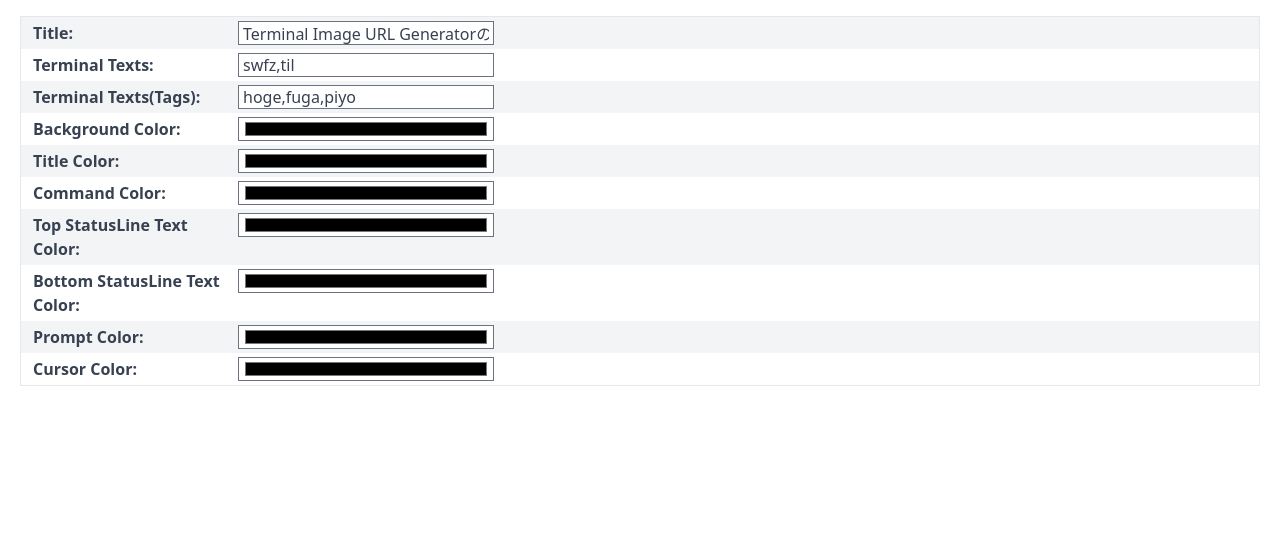
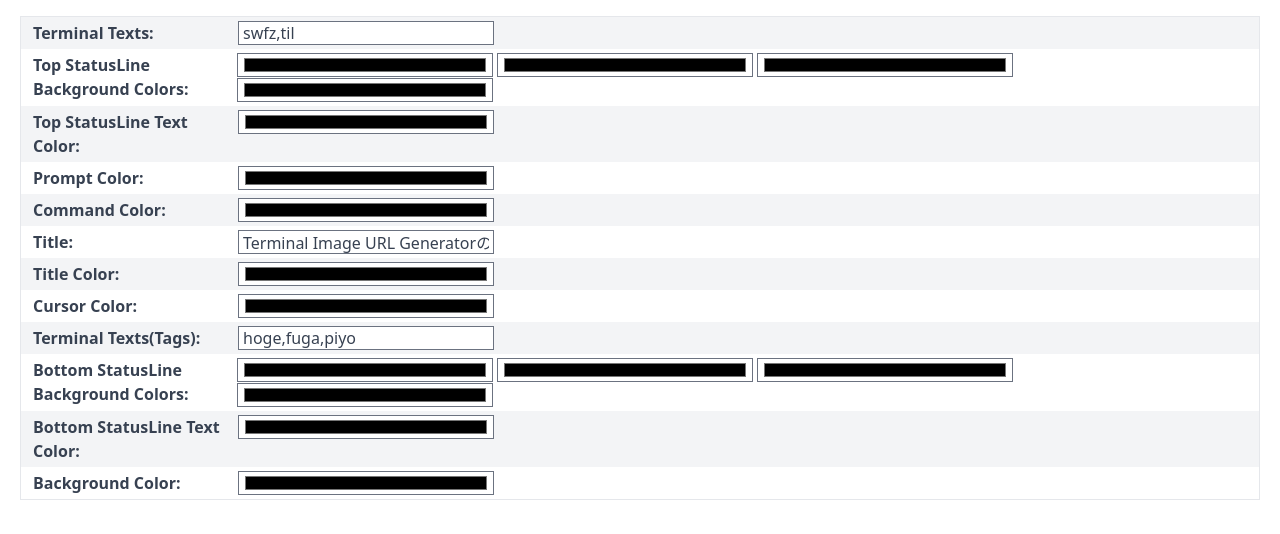
Before and after one commit to swfz/deno-terminal-image, a plain HTML site: page static/index.html in a window 1280 px wide. Shown: the part 60-594 px from the top of the page. Drawn offline with nearby package versions, Linux system fonts and the light colour scheme; a script that the page names is missing.

Commit message:
feat: all color is ready

```diff
--- a/static/index.html
+++ b/static/index.html
@@ -16,7 +16,15 @@
         document.getElementById('title').value = 'Terminal Image URL Generatorの開発中';
         document.getElementById('bg_color').value = defaultTheme.bgColor;
         document.getElementById('top_color').value = defaultTheme.topColor;
+        document.getElementById('top_color1').value = defaultTheme.topColors[0];
+        document.getElementById('top_color2').value = defaultTheme.topColors[1];
+        document.getElementById('top_color3').value = defaultTheme.topColors[2];
+        document.getElementById('top_color4').value = defaultTheme.topColors[3];
         document.getElementById('bottom_color').value = defaultTheme.bottomColor;
+        document.getElementById('bottom_color1').value = defaultTheme.bottomColors[0];
+        document.getElementById('bottom_color2').value = defaultTheme.bottomColors[1];
+        document.getElementById('bottom_color3').value = defaultTheme.bottomColors[2];
+        document.getElementById('bottom_color4').value = defaultTheme.bottomColors[3];
         document.getElementById('title_color').value = defaultTheme.titleColor;
         document.getElementById('command_color').value = defaultTheme.commandColor;
         document.getElementById('prompt_color').value = defaultTheme.promptColor;
@@ -30,7 +38,15 @@
 
         const titleColor = document.querySelector('#title_color').value;
         const topColor = document.querySelector('#top_color').value;
+        const topColor1 = document.querySelector('#top_color1').value;
+        const topColor2 = document.querySelector('#top_color2').value;
+        const topColor3 = document.querySelector('#top_color3').value;
+        const topColor4 = document.querySelector('#top_color4').value;
         const bottomColor = document.querySelector('#bottom_color').value;
+        const bottomColor1 = document.querySelector('#bottom_color1').value;
+        const bottomColor2 = document.querySelector('#bottom_color2').value;
+        const bottomColor3 = document.querySelector('#bottom_color3').value;
+        const bottomColor4 = document.querySelector('#bottom_color4').value;
         const commandColor = document.querySelector('#command_color').value;
         const promptColor = document.querySelector('#prompt_color').value;
         const cursorColor = document.querySelector('#cursor_color').value;
@@ -39,8 +55,8 @@
         const tags = document.querySelector('#tags').value.split(',');
         const title = document.querySelector('#title').value;
 
-        const topColors = defaultTheme.topColors;
-        const bottomColors = defaultTheme.bottomColors;
+        const topColors = [topColor1, topColor2, topColor3, topColor4];
+        const bottomColors = [bottomColor1, bottomColor2, bottomColor3, bottomColor4];
 
         renderBackground(ctx, bgColor, canvas.width, canvas.height);
         renderTopStatusLine(ctx, texts, topColors, topColor);
@@ -61,6 +77,107 @@
     <div class="border m-5">
       <div class="flex flex-col space-y-1 odd:bg-gray-100">
         <div class="flex flex-row p-1">
+          <label class="ml-2 basis-1/6 font-bold text-gray-700" for="texts">
+            Terminal Texts:
+          </label>
+          <span class="basis-2/6">
+            <input
+              class="block h-6 w-64 appearance-none border border-gray-500 bg-white px-1 py-0 leading-none text-gray-700 focus:outline-none"
+              onChange="render()"
+              type="text"
+              placeholder="texts"
+              id="texts"
+            />
+          </span>
+        </div>
+      </div>
+      <div class="flex flex-col space-y-1 odd:bg-gray-100">
+        <div class="flex flex-row p-1">
+          <label class="ml-2 basis-1/6 font-bold text-gray-700">
+            Top StatusLine Background Colors:
+          </label>
+          <span class="basis-5/6">
+            <input
+              class="h-6 w-64 appearance-none border border-gray-500 bg-white px-1 py-0 leading-none text-gray-700 focus:outline-none"
+              onChange="render()"
+              type="color"
+              placeholder="top_color1"
+              id="top_color1"
+            />
+            <input
+              class="h-6 w-64 appearance-none border border-gray-500 bg-white px-1 py-0 leading-none text-gray-700 focus:outline-none"
+              onChange="render()"
+              type="color"
+              placeholder="top_color2"
+              id="top_color2"
+            />
+            <input
+              class="h-6 w-64 appearance-none border border-gray-500 bg-white px-1 py-0 leading-none text-gray-700 focus:outline-none"
+              onChange="render()"
+              type="color"
+              placeholder="top_color3"
+              id="top_color3"
+            />
+            <input
+              class="h-6 w-64 appearance-none border border-gray-500 bg-white px-1 py-0 leading-none text-gray-700 focus:outline-none"
+              onChange="render()"
+              type="color"
+              placeholder="top_color4"
+              id="top_color4"
+            />
+          </span>
+        </div>
+      </div>
+      <div class="flex flex-col space-y-1 odd:bg-gray-100">
+        <div class="flex flex-row p-1">
+          <label class="ml-2 basis-1/6 font-bold text-gray-700" for="top_color">
+            Top StatusLine Text Color:
+          </label>
+          <span class="basis-2/6">
+            <input
+              class="block h-6 w-64 appearance-none border border-gray-500 bg-white px-1 py-0 leading-none text-gray-700 focus:outline-none"
+              onChange="render()"
+              type="color"
+              placeholder="top_color"
+              id="top_color"
+            />
+          </span>
+        </div>
+      </div>
+      <div class="flex flex-col space-y-1 odd:bg-gray-100">
+        <div class="flex flex-row p-1">
+          <label class="ml-2 basis-1/6 font-bold text-gray-700" for="prompt_color">
+            Prompt Color:
+          </label>
+          <span class="basis-2/6">
+            <input
+              class="block h-6 w-64 appearance-none border border-gray-500 bg-white px-1 py-0 leading-none text-gray-700 focus:outline-none"
+              onChange="render()"
+              type="color"
+              placeholder="prompt_color"
+              id="prompt_color"
+            />
+          </span>
+        </div>
+      </div>
+      <div class="flex flex-col space-y-1 odd:bg-gray-100">
+        <div class="flex flex-row p-1">
+          <label class="ml-2 basis-1/6 font-bold text-gray-700" for="command_color">
+            Command Color:
+          </label>
+          <span class="basis-2/6">
+            <input
+              class="block h-6 w-64 appearance-none border border-gray-500 bg-white px-1 py-0 leading-none text-gray-700 focus:outline-none"
+              onChange="render()"
+              type="color"
+              placeholder="command_color"
+              id="command_color"
+            />
+          </span>
+        </div>
+      </div>
+      <div class="flex flex-col space-y-1 odd:bg-gray-100">
+        <div class="flex flex-row p-1">
           <label class="ml-2 basis-1/6 font-bold text-gray-700" for="title">
             Title:
           </label>
@@ -77,16 +194,32 @@
       </div>
       <div class="flex flex-col space-y-1 odd:bg-gray-100">
         <div class="flex flex-row p-1">
-          <label class="ml-2 basis-1/6 font-bold text-gray-700" for="texts">
-            Terminal Texts:
+          <label class="ml-2 basis-1/6 font-bold text-gray-700" for="title_color">
+            Title Color:
           </label>
           <span class="basis-2/6">
             <input
               class="block h-6 w-64 appearance-none border border-gray-500 bg-white px-1 py-0 leading-none text-gray-700 focus:outline-none"
               onChange="render()"
-              type="text"
-              placeholder="texts"
-              id="texts"
+              type="color"
+              placeholder="title_color"
+              id="title_color"
+            />
+          </span>
+        </div>
+      </div>
+      <div class="flex flex-col space-y-1 odd:bg-gray-100">
+        <div class="flex flex-row p-1">
+          <label class="ml-2 basis-1/6 font-bold text-gray-700" for="cursor_color">
+            Cursor Color:
+          </label>
+          <span class="basis-2/6">
+            <input
+              class="block h-6 w-64 appearance-none border border-gray-500 bg-white px-1 py-0 leading-none text-gray-700 focus:outline-none"
+              onChange="render()"
+              type="color"
+              placeholder="cursor_color"
+              id="cursor_color"
             />
           </span>
         </div>
@@ -109,64 +242,37 @@
       </div>
       <div class="flex flex-col space-y-1 odd:bg-gray-100">
         <div class="flex flex-row p-1">
-          <label class="ml-2 basis-1/6 font-bold text-gray-700" for="bg_color">
-            Background Color:
+          <label class="ml-2 basis-1/6 font-bold text-gray-700">
+            Bottom StatusLine Background Colors:
           </label>
-          <span class="basis-2/6">
+          <span class="basis-5/6">
             <input
-              class="block h-6 w-64 appearance-none border border-gray-500 bg-white px-1 py-0 leading-none text-gray-700 focus:outline-none"
+              class="h-6 w-64 appearance-none border border-gray-500 bg-white px-1 py-0 leading-none text-gray-700 focus:outline-none"
               onChange="render()"
               type="color"
-              placeholder="bg_color"
-              id="bg_color"
+              placeholder="bottom_color1"
+              id="bottom_color1"
             />
-          </span>
-        </div>
-      </div>
-      <div class="flex flex-col space-y-1 odd:bg-gray-100">
-        <div class="flex flex-row p-1">
-          <label class="ml-2 basis-1/6 font-bold text-gray-700" for="title_color">
-            Title Color:
-          </label>
-          <span class="basis-2/6">
             <input
-              class="block h-6 w-64 appearance-none border border-gray-500 bg-white px-1 py-0 leading-none text-gray-700 focus:outline-none"
+              class="h-6 w-64 appearance-none border border-gray-500 bg-white px-1 py-0 leading-none text-gray-700 focus:outline-none"
               onChange="render()"
               type="color"
-              placeholder="title_color"
-              id="title_color"
+              placeholder="bottom_color2"
+              id="bottom_color2"
             />
-          </span>
-        </div>
-      </div>
-      <div class="flex flex-col space-y-1 odd:bg-gray-100">
-        <div class="flex flex-row p-1">
-          <label class="ml-2 basis-1/6 font-bold text-gray-700" for="command_color">
-            Command Color:
-          </label>
-          <span class="basis-2/6">
             <input
-              class="block h-6 w-64 appearance-none border border-gray-500 bg-white px-1 py-0 leading-none text-gray-700 focus:outline-none"
+              class="h-6 w-64 appearance-none border border-gray-500 bg-white px-1 py-0 leading-none text-gray-700 focus:outline-none"
               onChange="render()"
               type="color"
-              placeholder="command_color"
-              id="command_color"
+              placeholder="bottom_color3"
+              id="bottom_color3"
             />
-          </span>
-        </div>
-      </div>
-      <div class="flex flex-col space-y-1 odd:bg-gray-100">
-        <div class="flex flex-row p-1">
-          <label class="ml-2 basis-1/6 font-bold text-gray-700" for="top_color">
-            Top StatusLine Text Color:
-          </label>
-          <span class="basis-2/6">
             <input
-              class="block h-6 w-64 appearance-none border border-gray-500 bg-white px-1 py-0 leading-none text-gray-700 focus:outline-none"
+              class="h-6 w-64 appearance-none border border-gray-500 bg-white px-1 py-0 leading-none text-gray-700 focus:outline-none"
               onChange="render()"
               type="color"
-              placeholder="top_color"
-              id="top_color"
+              placeholder="bottom_color4"
+              id="bottom_color4"
             />
           </span>
         </div>
@@ -189,36 +295,21 @@
       </div>
       <div class="flex flex-col space-y-1 odd:bg-gray-100">
         <div class="flex flex-row p-1">
-          <label class="ml-2 basis-1/6 font-bold text-gray-700" for="prompt_color">
-            Prompt Color:
+          <label class="ml-2 basis-1/6 font-bold text-gray-700" for="bg_color">
+            Background Color:
           </label>
           <span class="basis-2/6">
             <input
               class="block h-6 w-64 appearance-none border border-gray-500 bg-white px-1 py-0 leading-none text-gray-700 focus:outline-none"
               onChange="render()"
               type="color"
-              placeholder="prompt_color"
-              id="prompt_color"
+              placeholder="bg_color"
+              id="bg_color"
             />
           </span>
         </div>
       </div>
-      <div class="flex flex-col space-y-1 odd:bg-gray-100">
-        <div class="flex flex-row p-1">
-          <label class="ml-2 basis-1/6 font-bold text-gray-700" for="cursor_color">
-            Cursor Color:
-          </label>
-          <span class="basis-2/6">
-            <input
-              class="block h-6 w-64 appearance-none border border-gray-500 bg-white px-1 py-0 leading-none text-gray-700 focus:outline-none"
-              onChange="render()"
-              type="color"
-              placeholder="cursor_color"
-              id="cursor_color"
-            />
-          </span>
-        </div>
-      </div>
+
     </div>
     <div class="m-5">
       <canvas id="generator" width="1200" height="630" class="center">
```
